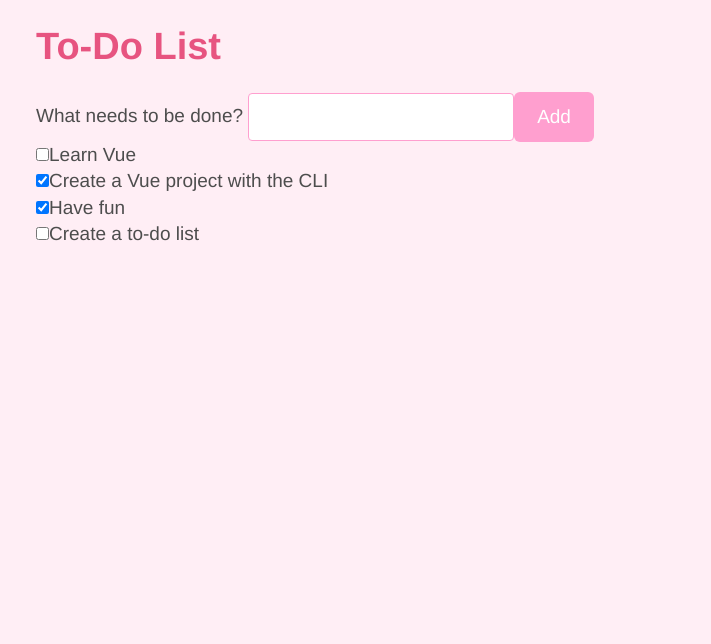
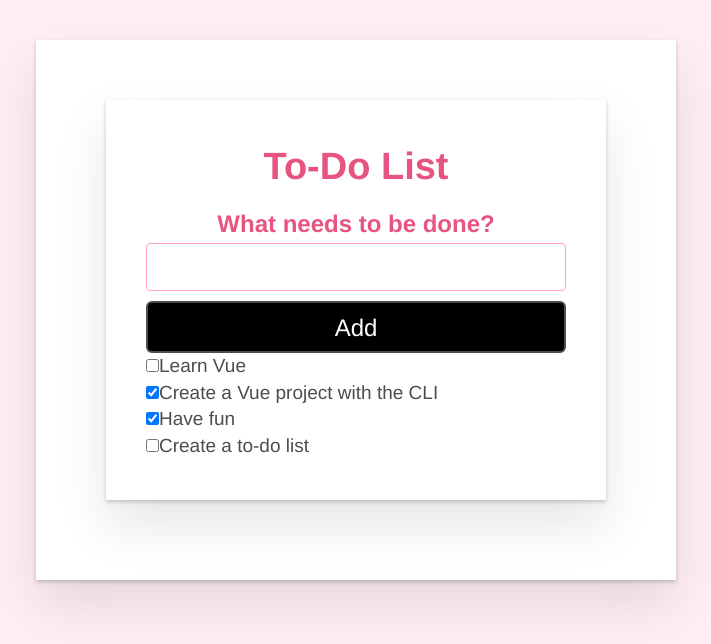
Before and after one commit to mingshrp/todo-vue, a Vue app: page / in a window 1280 px wide. Shown: the top 644 px of the page, without its empty margins (284-995 px from the left). Built offline with nearby package versions, Linux system fonts and the light colour scheme.

Commit message:
Add global styles to App and update form

```diff
--- a/src/App.vue
+++ b/src/App.vue
@@ -57,4 +57,114 @@ export default {
 </template>
 
 
-<style scoped></style>
+<style>
+/* Global styles */
+.btn {
+  padding: 0.8rem 1rem 0.7rem;
+  border: 0.2rem solid #4d4d4d;
+  cursor: pointer;
+  text-transform: capitalize;
+}
+.btn__danger {
+  color: white;
+  background-color: #ca3c3c;
+  border-color: #bd2130;
+}
+.btn__filter {
+  border-color: lightgrey;
+}
+.btn__danger:focus {
+  outline-color: #c82333;
+}
+.btn__primary {
+  color: white;
+  background-color: black;
+}
+.btn-group {
+  display: flex;
+  justify-content: space-between;
+}
+.btn-group > * {
+  flex: 1 1 auto;
+}
+.btn-group > * + * {
+  margin-left: 0.8rem;
+}
+.label-wrapper {
+  margin: 0;
+  flex: 0 0 100%;
+  text-align: center;
+}
+[class*="__lg"] {
+  display: inline-block;
+  width: 100%;
+  font-size: 1.9rem;
+}
+[class*="__lg"]:not(:last-child) {
+  margin-bottom: 1rem;
+}
+@media screen and (width >= 620px) {
+  [class*="__lg"] {
+    font-size: 2.4rem;
+  }
+}
+.visually-hidden {
+  position: absolute;
+  height: 1px;
+  width: 1px;
+  overflow: hidden;
+  clip: rect(1px, 1px, 1px, 1px);
+  clip-path: rect(1px 1px 1px 1px);
+  white-space: nowrap;
+}
+[class*="stack"] > * {
+  margin-top: 0;
+  margin-bottom: 0;
+}
+.stack-small > * + * {
+  margin-top: 1.25rem;
+}
+.stack-large > * + * {
+  margin-top: 2.5rem;
+}
+@media screen and (width >= 550px) {
+  .stack-small > * + * {
+    margin-top: 1.4rem;
+  }
+  .stack-large > * + * {
+    margin-top: 2.8rem;
+  }
+}
+/* End global styles */
+#app {
+  background: white;
+  margin: 2rem 0 4rem 0;
+  padding: 1rem;
+  padding-top: 0;
+  position: relative;
+  box-shadow:
+    0 2px 4px 0 rgb(0 0 0 / 20%),
+    0 2.5rem 5rem 0 rgb(0 0 0 / 10%);
+}
+@media screen and (width >= 550px) {
+  #app {
+    padding: 4rem;
+  }
+}
+#app > * {
+  max-width: 50rem;
+  margin-left: auto;
+  margin-right: auto;
+}
+#app > form {
+  max-width: 100%;
+}
+#app h1 {
+  display: block;
+  min-width: 100%;
+  width: 100%;
+  text-align: center;
+  margin: 0;
+  margin-bottom: 1rem;
+}
+</style>
--- a/src/components/ToDoForm.vue
+++ b/src/components/ToDoForm.vue
@@ -1,13 +1,18 @@
 <template>
   <form @submit.prevent="onSubmit">
-    <label for="new-todo-input"> What needs to be done? </label>
+    <h2 class="label-wrapper">
+      <label for="new-todo-input" class="label__lg">
+        What needs to be done?
+      </label>
+    </h2>
     <input
       type="text"
       id="new-todo-input"
       name="new-todo"
       autocomplete="off"
-        v-model="label" />
-    <button type="submit">Add</button>
+      v-model.lazy.trim="label"
+      class="input__lg" />
+    <button type="submit" class="btn btn__primary btn__lg">Add</button>
   </form>
 </template>
 
```
Lines whose indentation alone changed are shown as unchanged.
